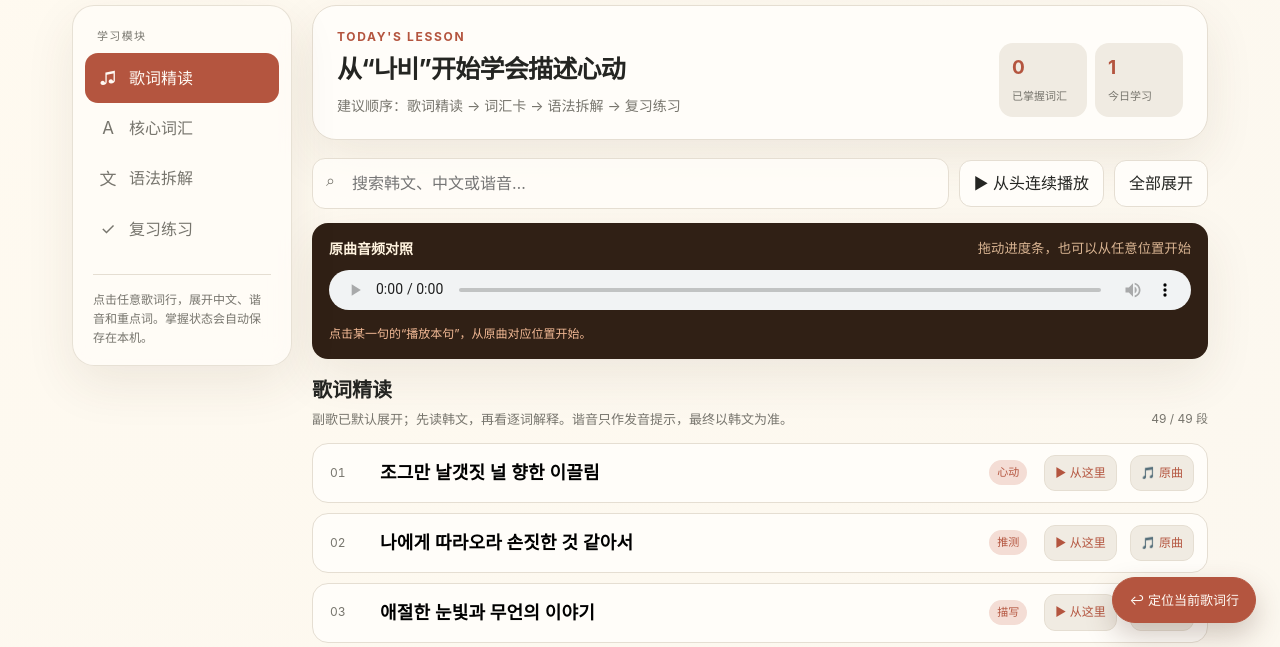
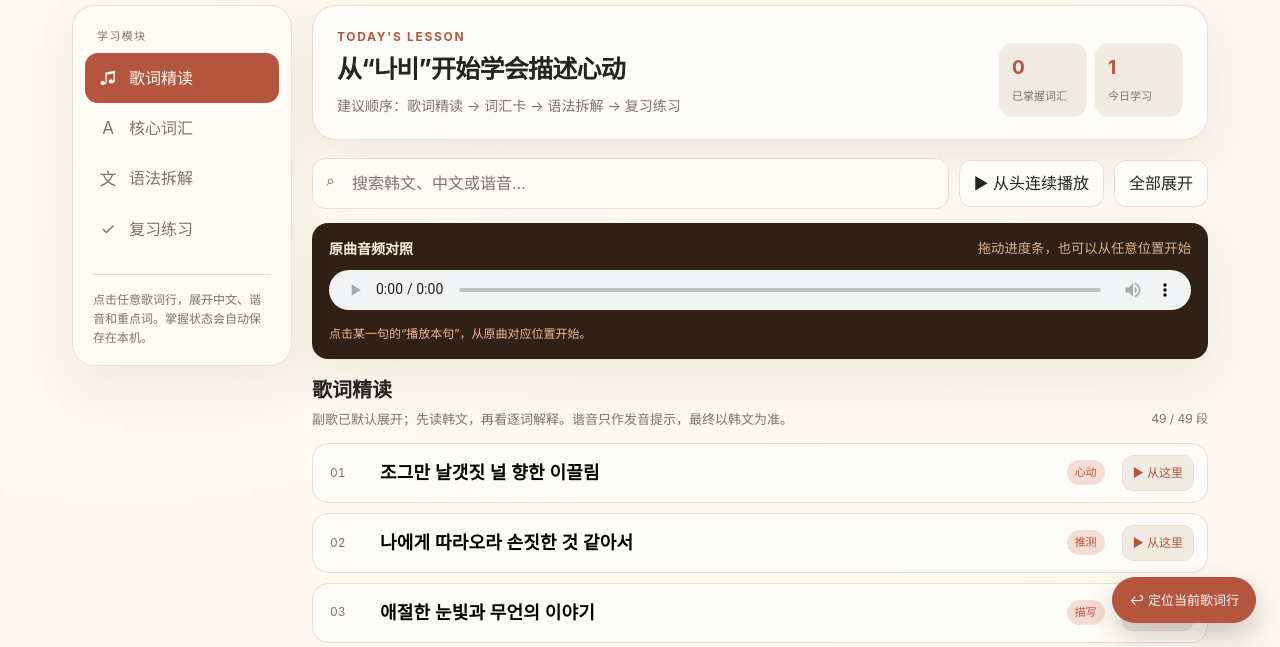
Before and after one commit to wwwjxx/wwwjxx.github.io, a plain HTML site: page index.html in a window 1280 px wide. Shown: the part 153-800 px from the top of the page. Drawn offline with Linux system fonts and the light colour scheme.

Commit message:
Remove per-line original audio buttons

```diff
--- a/index.html
+++ b/index.html
@@ -215,10 +215,9 @@
     function stopContinuous(){continuousPlaying=false;singleCue=-1;if(songAudio){songAudio.pause()}setPlayingLine(-1);const btn=$('#continuousBtn');if(btn){btn.textContent='▶ 从头连续播放';btn.classList.remove('primary-btn')}audioStatus.textContent='已暂停；可以拖动进度条，或点击任一句重新开始。'}
     function playCue(index,continuous=false){const c=songCues[index];if(!c)return stopContinuous();if(currentAudio)stopAudio();continuousPlaying=continuous;singleCue=continuous?-1:index;activeCue=index;setPlayingLine(index);statusFor(c,index);if(continuous){const btn=$('#continuousBtn');btn.textContent='■ 停止连续';btn.classList.add('primary-btn')}songAudio.currentTime=c.start+0.02;songAudio.play().catch(()=>toast('请先点击页面中的播放按钮'))}
     function startContinuous(index=0){if(!songCues.length)return;playCue(Math.max(0,index),true)}
-    function renderLyrics(){const q=$('#lyricSearch').value.trim().toLowerCase();const visible=songCues.map((c,index)=>({c,index})).filter(({c})=>!q||cueMatches(c,q));$('#lyricCount').textContent=`${visible.length} / ${songCues.length} 段`;$('#lyricsList').innerHTML=visible.length?visible.map(({c,index})=>{const x=cueSource(c), chorus=!!c.chorus;const detail=Number.isInteger(c.baseId)?renderReadingStrip(c.baseId,x):'';const lineNote=Number.isInteger(c.baseId)&&lineGrammar[c.baseId]?`<div class="line-grammar"><b>本行语法：</b>${lineGrammar[c.baseId]}</div>`:'';return `<article class="lyric ${chorus?'chorus open':''}" data-cue="${index}"><div class="lyric-main-row"><button class="lyric-main" data-lyric="${index}"><span class="lyric-no">${String(index+1).padStart(2,'0')}</span><span class="ko">${c.ko||x.ko}</span><span class="${chorus?'chorus-pill':'lyric-tag'}">${chorus?'副歌':(c.tag||x.tag||'')}</span></button><button class="start-here-btn" data-start="${index}" aria-label="从这句开始连续播放">▶ 从这里</button><button class="speak-btn" data-cue-play="${index}" aria-label="播放原曲对应片段">🎵 原曲</button></div><div class="lyric-detail"><div class="translation">${c.zh||x.zh}</div><div class="phonetic">${c.py||x.py||''}</div>${lineNote}${detail}<div class="mini-words">${(x.words||[]).map(w=>`<button data-word="${w}">${w}</button>`).join('')}</div></div></article>`}).join(''):'<div class="empty">没有找到匹配的歌词。</div>'}
+    function renderLyrics(){const q=$('#lyricSearch').value.trim().toLowerCase();const visible=songCues.map((c,index)=>({c,index})).filter(({c})=>!q||cueMatches(c,q));$('#lyricCount').textContent=`${visible.length} / ${songCues.length} 段`;$('#lyricsList').innerHTML=visible.length?visible.map(({c,index})=>{const x=cueSource(c), chorus=!!c.chorus;const detail=Number.isInteger(c.baseId)?renderReadingStrip(c.baseId,x):'';const lineNote=Number.isInteger(c.baseId)&&lineGrammar[c.baseId]?`<div class="line-grammar"><b>本行语法：</b>${lineGrammar[c.baseId]}</div>`:'';return `<article class="lyric ${chorus?'chorus open':''}" data-cue="${index}"><div class="lyric-main-row"><button class="lyric-main" data-lyric="${index}"><span class="lyric-no">${String(index+1).padStart(2,'0')}</span><span class="ko">${c.ko||x.ko}</span><span class="${chorus?'chorus-pill':'lyric-tag'}">${chorus?'副歌':(c.tag||x.tag||'')}</span></button><button class="start-here-btn" data-start="${index}" aria-label="从这句开始连续播放">▶ 从这里</button></div><div class="lyric-detail"><div class="translation">${c.zh||x.zh}</div><div class="phonetic">${c.py||x.py||''}</div>${lineNote}${detail}<div class="mini-words">${(x.words||[]).map(w=>`<button data-word="${w}">${w}</button>`).join('')}</div></div></article>`}).join(''):'<div class="empty">没有找到匹配的歌词。</div>'}
     songAudio.addEventListener('timeupdate',()=>{const now=songAudio.currentTime;const current=findCueAt(now);if(current!==-1){activeCue=current;setPlayingLine(current);if(continuousPlaying&&now>=songCues[current].end-.05){playCue(current+1,true)}}else if(!continuousPlaying)setPlayingLine(-1);if(singleCue!==-1&&now>=songCues[singleCue].end-.05){songAudio.pause();setPlayingLine(-1);audioStatus.textContent='本句播放完成；点击其他句子可继续对照。';singleCue=-1}});
     songAudio.addEventListener('ended',()=>{if(continuousPlaying){continuousPlaying=false;setPlayingLine(-1);$('#continuousBtn').textContent='▶ 从头连续播放';$('#continuousBtn').classList.remove('primary-btn');audioStatus.textContent='整首原曲连续播放完成。'}});
-    document.addEventListener('click',e=>{const seekButton=e.target.closest('[data-cue-seek]');if(seekButton){const index=Number(seekButton.dataset.cueSeek),c=songCues[index];if(c){continuousPlaying=false;singleCue=-1;songAudio.pause();songAudio.currentTime=c.start+0.02;activeCue=index;setPlayingLine(index);audioStatus.textContent=`已定位到第 ${index+1} 段 · ${c.start.toFixed(1)} 秒；点击“原曲”播放，或按空格继续。`}e.stopPropagation();return}const cueButton=e.target.closest('[data-cue-play]');if(cueButton){playCue(Number(cueButton.dataset.cue),false);e.stopPropagation()}});
     document.addEventListener('keydown',e=>{if(e.code!=='Space'||e.target.closest('input,textarea,select,[contenteditable="true"]'))return;e.preventDefault();if(songAudio.paused){songAudio.play().then(()=>{audioStatus.textContent='继续播放原曲；再次按空格即可暂停。'}).catch(()=>toast('请先点击页面中的播放按钮'))}else{songAudio.pause();audioStatus.textContent='已暂停；再次按空格继续播放。'}});
     const lineGrammar=[
       '조그만 是 조그마하다 的定语形式，修饰 날갯짓；널 是 너를 的缩略；향한 来自 향하다，表示“朝向你的”。',
```
